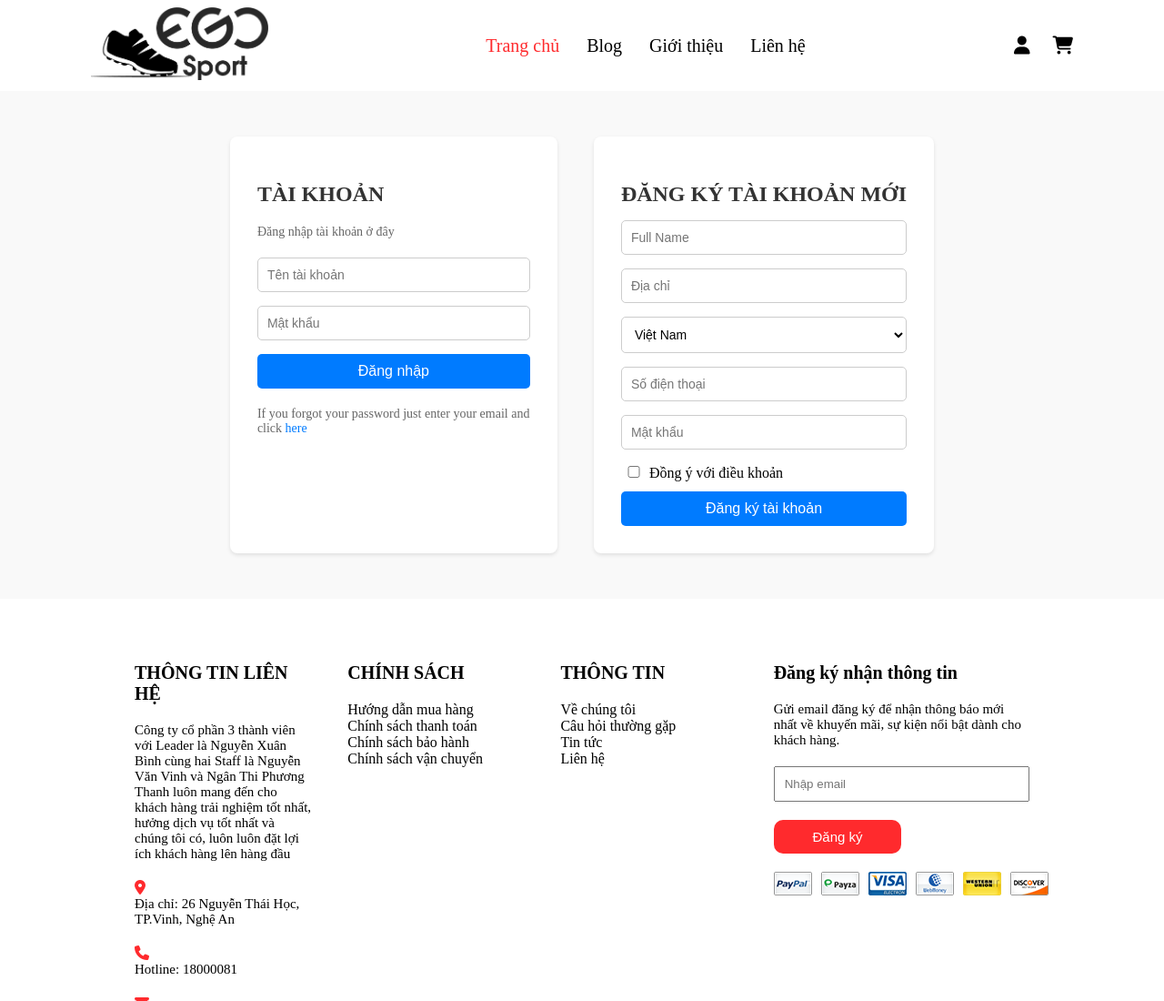
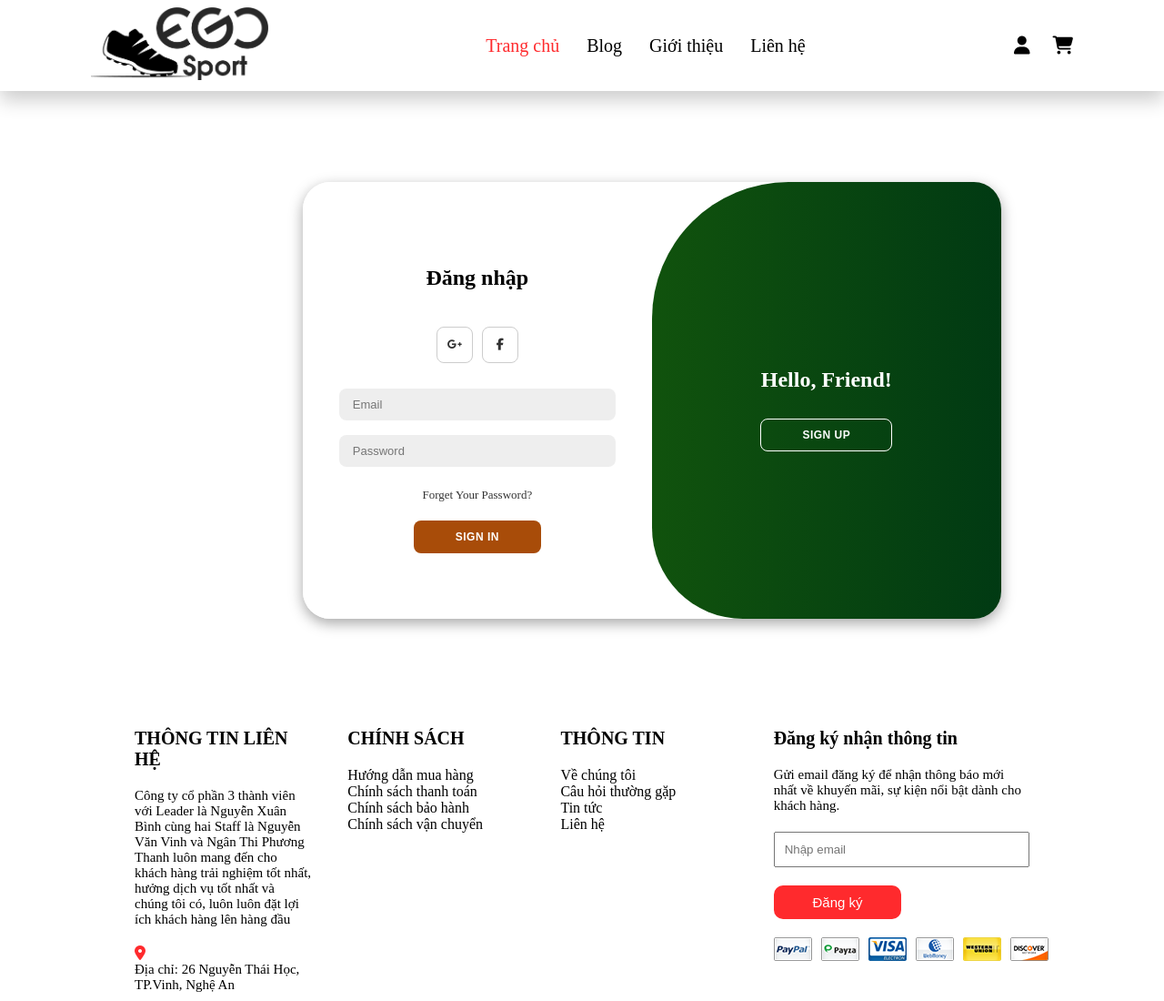
Before and after one commit to Binh-26i/Shoe, a plain HTML site: page child-page/login.html in a window 1280 px wide. Shown: the top 1100 px of the page at 91% size. Drawn offline with Linux system fonts and the light colour scheme; files whose address does not match are found by name.

Commit message:
update login

```diff
--- a/asset/css/login.css
+++ b/asset/css/login.css
@@ -1,95 +1,204 @@
-/* Đặt CSS cơ bản cho phần login */
+@import url('https://fonts.googleapis.com/css2?family=Montserrat:wght@300;400;500;600;700&display=swap');
+
+
 .login {
-    padding: 50px 0;
-    background-color: #f9f9f9;
+    background-color: #fff;
+    border-radius: 30px;
+    box-shadow: 0 5px 15px rgba(0, 0, 0, 0.35);
+    position: relative;
+    overflow: hidden;
+    width: 768px;
+    max-width: 100%;
+    min-height: 480px;
+    margin-top: 100px;
+    margin-bottom: 100px;
+    left: 26%;
 }
 
-.login .container {
-    max-width: 1200px;
-    margin: 0 auto;
-    display: flex;
-    justify-content: space-between;
-    align-items: flex-start;
-    gap: 20px;
+
+.login p {
+    font-size: 14px;
+    line-height: 20px;
+    letter-spacing: 0.3px;
+    margin: 20px 0;
 }
 
-.login .inner {
-    display: flex;
-    width: 100%;
-    justify-content: center;
-    gap: 40px;
+.login span {
+    font-size: 12px;
 }
 
-.login-left {
-    width: 30%;
+.login a {
+    color: #333;
+    font-size: 13px;
+    text-decoration: none;
+    margin: 15px 0 10px;
 }
 
-.login-left, .login-right {
-    background-color: #ffffff;
-    padding: 30px;
+.login button {
+    background-color: #a84c09;
+    color: #fff;
+    font-size: 12px;
+    padding: 10px 45px;
+    border: 1px solid transparent;
     border-radius: 8px;
-    box-shadow: 0 2px 4px rgba(0, 0, 0, 0.1);
+    font-weight: 600;
+    letter-spacing: 0.5px;
+    text-transform: uppercase;
+    margin-top: 10px;
+    cursor: pointer;
 }
 
-.login-left h2, .login-right h2 {
-    font-size: 24px;
-    color: #333;
-    margin-bottom: 15px;
-    text-transform: uppercase;
+.login button.hidden {
+    background-color: transparent;
+    border-color: #fff;
 }
 
-.login-left p {
-    font-size: 14px;
-    color: #666;
-    margin-top: 20px;
-    margin-bottom: 20px;
+.login form {
+    background-color: #fff;
+    display: flex;
+    align-items: center;
+    justify-content: center;
+    flex-direction: column;
+    padding: 0 40px;
+    height: 100%;
 }
 
-.login-left form input,
-.login-right input,
-.login-right select {
+.login input {
+    background-color: #eee;
+    border: none;
+    margin: 8px 0;
+    padding: 10px 15px;
+    font-size: 13px;
+    border-radius: 8px;
     width: 100%;
-    padding: 10px;
-    margin-bottom: 15px;
-    border: 1px solid #ccc;
-    border-radius: 5px;
-    font-size: 14px;
+    outline: none;
 }
 
-.login-left form button,
-.login-right button {
-    width: 100%;
-    padding: 10px;
-    background-color: #007bff;
-    color: #fff;
-    border: none;
-    border-radius: 5px;
-    font-size: 16px;
-    cursor: pointer;
-    transition: background-color 0.3s ease;
+.form-container {
+    position: absolute;
+    top: 0;
+    height: 100%;
+    transition: all 0.6s ease-in-out;
 }
 
-.login-left form button:hover,
-.login-right button:hover {
-    background-color: #0056b3;
+.sign-in {
+    left: 0;
+    width: 50%;
+    z-index: 2;
 }
 
-.login-right select {
-    cursor: pointer;
-    background-color: #fff;
+.login.active .sign-in {
+    transform: translateX(100%);
 }
 
-.login-left a {
-    color: #007bff;
-    text-decoration: none;
+.sign-up {
+    left: 0;
+    width: 50%;
+    opacity: 0;
+    z-index: 1;
 }
 
-.login-left a:hover {
-    text-decoration: underline;
+.login.active .sign-up {
+    transform: translateX(100%);
+    opacity: 1;
+    z-index: 5;
+    animation: move 0.6s;
 }
 
-.login .container .inner .login-right form .chk {
-    width: 20px;
+@keyframes move {
+
+    0%,
+    49.99% {
+        opacity: 0;
+        z-index: 1;
+    }
+
+    50%,
+    100% {
+        opacity: 1;
+        z-index: 5;
+    }
+}
+
+.social-icons {
+    margin: 20px 0;
+}
+
+.social-icons a {
+    border: 1px solid #ccc;
+    border-radius: 20%;
+    display: inline-flex;
+    justify-content: center;
+    align-items: center;
+    margin: 0 3px;
+    width: 40px;
+    height: 40px;
+}
+
+.toggle-container {
+    position: absolute;
+    top: 0;
+    left: 50%;
+    width: 50%;
+    height: 100%;
+    overflow: hidden;
+    transition: all 0.6s ease-in-out;
+    border-radius: 150px 0 0 100px;
+    z-index: 1000;
+}
+
+.login.active .toggle-container {
+    transform: translateX(-100%);
+    border-radius: 0 150px 100px 0;
+}
+
+.toggle {
+    background-color: #ed9e0a;
+    height: 100%;
+    background: linear-gradient(to right, #206b07, #013a13);
+    color: #fff;
+    position: relative;
+    left: -100%;
+    height: 100%;
+    width: 200%;
+    transform: translateX(0);
+    transition: all 0.6s ease-in-out;
+}
+
+.login.active .toggle {
+    transform: translateX(50%);
+}
+
+.toggle-panel {
+    position: absolute;
+    width: 50%;
+    height: 100%;
+    display: flex;
+    align-items: center;
+    justify-content: center;
+    flex-direction: column;
+    padding: 0 30px;
+    text-align: center;
+    top: 0;
+    transform: translateX(0);
+    transition: all 0.6s ease-in-out;
+}
+
+.toggle-left {
+    transform: translateX(-200%);
+}
+
+.login.active .toggle-left {
+    transform: translateX(0);
+}
+
+.toggle-right {
+    right: 0;
+    transform: translateX(0);
+}
+
+.login.active .toggle-right {
+    transform: translateX(200%);
 }
 
 /* CSS cho notification box */
--- a/asset/js/login.js
+++ b/asset/js/login.js
@@ -1,9 +1,21 @@
-document.getElementById('loginForm').addEventListener('submit', function (event) {
+const container = document.getElementById('container');
+const registerBtn = document.getElementById('register');
+const loginBtn = document.getElementById('login');
+
+registerBtn.addEventListener('click', () => {
+    container.classList.add("active");
+});
+
+loginBtn.addEventListener('click', () => {
+    container.classList.remove("active");
+});
+
+document.querySelector('.sign-in form').addEventListener('submit', function (event) {
     event.preventDefault();
-    const username = document.getElementById('loginUsername').value;
-    const password = document.getElementById('loginPassword').value;
+    const email = document.querySelector('.sign-in form input[type="email"]').value;
+    const password = document.querySelector('.sign-in form input[type="password"]').value;
 
-    if (username && password) {
+    if (email && password) {
         showNotification('Đăng nhập thành công!', 'Đi đến trang chủ', function () {
             window.location.href = '../index.html';
         });
@@ -12,22 +24,17 @@ document.getElementById('loginForm').addEventListener('submit', function (event)
     }
 });
 
-document.getElementById('registerForm').addEventListener('submit', function (event) {
+document.querySelector('.sign-up form').addEventListener('submit', function (event) {
     event.preventDefault();
-    const fullName = document.getElementById('fullName').value;
-    const address = document.getElementById('address').value;
-    const phoneNumber = document.getElementById('PhoneNumber').value;
-    const password = document.getElementById('Password').value;
-    const agree = document.getElementById('agree').checked;
+    const fullName = document.querySelector('.sign-up form input[placeholder="Họ tên"]').value;
+    const email = document.querySelector('.sign-up form input[type="email"]').value;
+    const password = document.querySelector('.sign-up form input[type="password"]').value;
+    const phoneNumber = document.querySelector('.sign-up form input[placeholder="Số điện thoại"]').value;
+    const address = document.querySelector('.sign-up form input[placeholder="Địa chỉ"]').value;
 
-    if (!agree) {
-        showNotification('Bạn chưa đồng ý với các điều khoản!', 'OK');
-        return;
-    }
-
-    if (fullName && address && phoneNumber && password) {
+    if (fullName && email && password && phoneNumber && address) {
         showNotification('Bạn đã đăng ký thành công, vui lòng đăng nhập!', 'OK', function () {
-            document.getElementById('loginUsername').focus();
+            container.classList.remove("active");
         });
     } else {
         showNotification('Vui lòng nhập đầy đủ thông tin đăng ký!', 'OK');
--- a/child-page/login.html
+++ b/child-page/login.html
@@ -52,35 +52,44 @@
     </header>
 
     <!-- Login Section -->
-    <section class="login">
-        <div class="container">
-            <div class="inner">
-                <div class="login-left">
-                    <h2>Tài khoản</h2>
-                    <p>Đăng nhập tài khoản ở đây</p>
-                    <form id="loginForm">
-                        <input id="loginUsername" type="text" placeholder="Tên tài khoản" required> <br>
-                        <input id="loginPassword" type="password" placeholder="Mật khẩu" required> <br>
-                        <button type="submit">Đăng nhập</button>
-                    </form>
-                    <p>If you forgot your password just enter your email and click <a href="">here</a> </p>
+    <section class="login" id="container">
+        <div class="form-container sign-up">
+            <form>
+                <h1>Tạo tài khoản</h1>
+                <div class="social-icons">
+                    <a href="#" class="icon"><i class="fa-brands fa-google-plus-g"></i></a>
+                    <a href="#" class="icon"><i class="fa-brands fa-facebook-f"></i></a>
                 </div>
-                <div class="login-right">
-                    <h2>Đăng ký tài khoản mới</h2>
-                    <form id="registerForm">
-                        <input id="fullName" type="text" placeholder="Full Name" required> <br>
-                        <input id="address" type="text" placeholder="Địa chỉ" required> <br>
-                        <select name="country" id="country">
-                            <option value="vn">Việt Nam</option>
-                            <option value="cu">Cuba</option>
-                            <option value="la">Lào</option>
-                            <option value="ru">Nga</option>
-                        </select> <br>
-                        <input id="PhoneNumber" type="number" placeholder="Số điện thoại" required> <br>
-                        <input id="Password" type="password" placeholder="Mật khẩu" required> <br>
-                        <input id="agree" type="checkbox" class="chk"> Đồng ý với điều khoản <br>
-                        <button type="submit">Đăng ký tài khoản</button>
-                    </form>
+                <input type="text" placeholder="Họ tên">
+                <input type="email" placeholder="Email">
+                <input type="password" placeholder="Mật khẩu">
+                <input type="number" placeholder="Số điện thoại">
+                <input type="tel" placeholder="Địa chỉ">
+                <button href="../index.html">Sign Up</button>
+            </form>
+        </div>
+        <div class="form-container sign-in">
+            <form>
+                <h1>Đăng nhập</h1>
+                <div class="social-icons">
+                    <a href="#" class="icon"><i class="fa-brands fa-google-plus-g"></i></a>
+                    <a href="#" class="icon"><i class="fa-brands fa-facebook-f"></i></a>
+                </div>
+                <input type="email" placeholder="Email">
+                <input type="password" placeholder="Password">
+                <a href="#">Forget Your Password?</a>
+                <button>Sign In</button>
+            </form>
+        </div>
+        <div class="toggle-container">
+            <div class="toggle">
+                <div class="toggle-panel toggle-left">
+                    <h1>Welcome Back!</h1>
+                    <button class="hidden" id="login">Sign In</button>
+                </div>
+                <div class="toggle-panel toggle-right">
+                    <h1>Hello, Friend!</h1>
+                    <button class="hidden" id="register" href="../index.html">Sign Up</button>
                 </div>
             </div>
         </div>
@@ -92,6 +101,7 @@
         <div id="notificationText"></div>
         <button id="notificationButton">OK</button>
     </div>
+
 
     <script src="../asset/js/login.js"></script>
 
```
